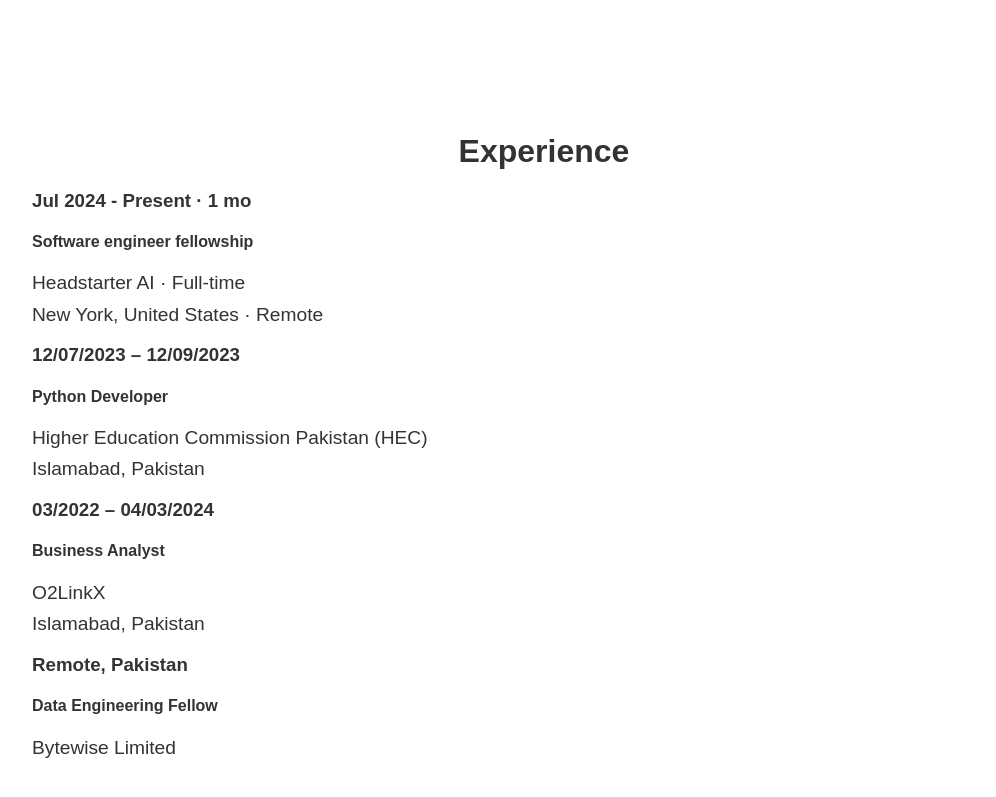
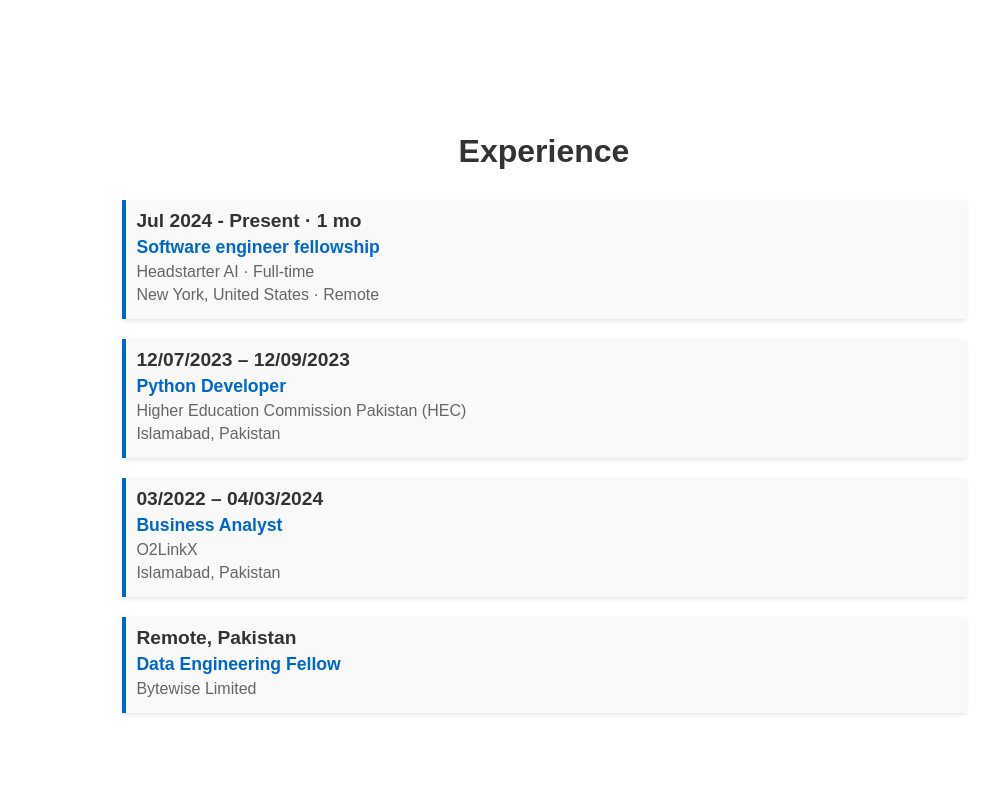
Before and after one commit to 77-Ismail/ismailkhan-portfolio, a website: page index.html in a window 1280 px wide. Shown: the part 577-1374 px from the top of the page, without its empty margins (96-1092 px from the left). After the commit the page ends 1350 px from the top, so only its background shows below. Drawn offline with Linux system fonts and the light colour scheme.

Commit message:
Update styles.css

```diff
--- a/styles.css
+++ b/styles.css
@@ -1,5 +1,3 @@
-/* styles.css */
-
 body {
     font-family: Arial, sans-serif;
     margin: 0;
@@ -58,31 +56,46 @@
     margin-bottom: 20px;
 }
 
-.about p, .projects p, .contact p {
+.about p {
     text-align: center;
     font-size: 1.1em;
     line-height: 1.6;
 }
 
-.projects .project-item {
-    margin: 20px 0;
+.experience {
+    padding: 50px 0;
 }
 
-.projects .project-item h3 {
-    font-size: 1.5em;
-    margin-bottom: 10px;
+.timeline {
+    display: flex;
+    flex-direction: column;
+    align-items: center;
 }
 
-.contact p {
-    text-align: center;
-    font-size: 1.2em;
+.timeline-item {
+    background: #f9f9f9;
+    border-left: 4px solid #0066cc;
+    margin: 10px 0;
+    padding: 10px;
+    width: 80%;
+    position: relative;
+    box-shadow: 0 2px 4px rgba(0,0,0,0.1);
 }
 
-.contact a {
-    color: #0066cc;
-    text-decoration: none;
+.timeline-item h3 {
+    font-size: 1.2em;
+    margin: 0;
+    color: #333;
 }
 
-.contact a:hover {
-    text-decoration: underline;
+.timeline-item h4 {
+    font-size: 1.1em;
+    margin: 5px 0;
+    color: #0066cc;
 }
+
+.timeline-item p {
+    font-size: 1em;
+    margin: 5px 0;
+    color: #666;
+}
```
